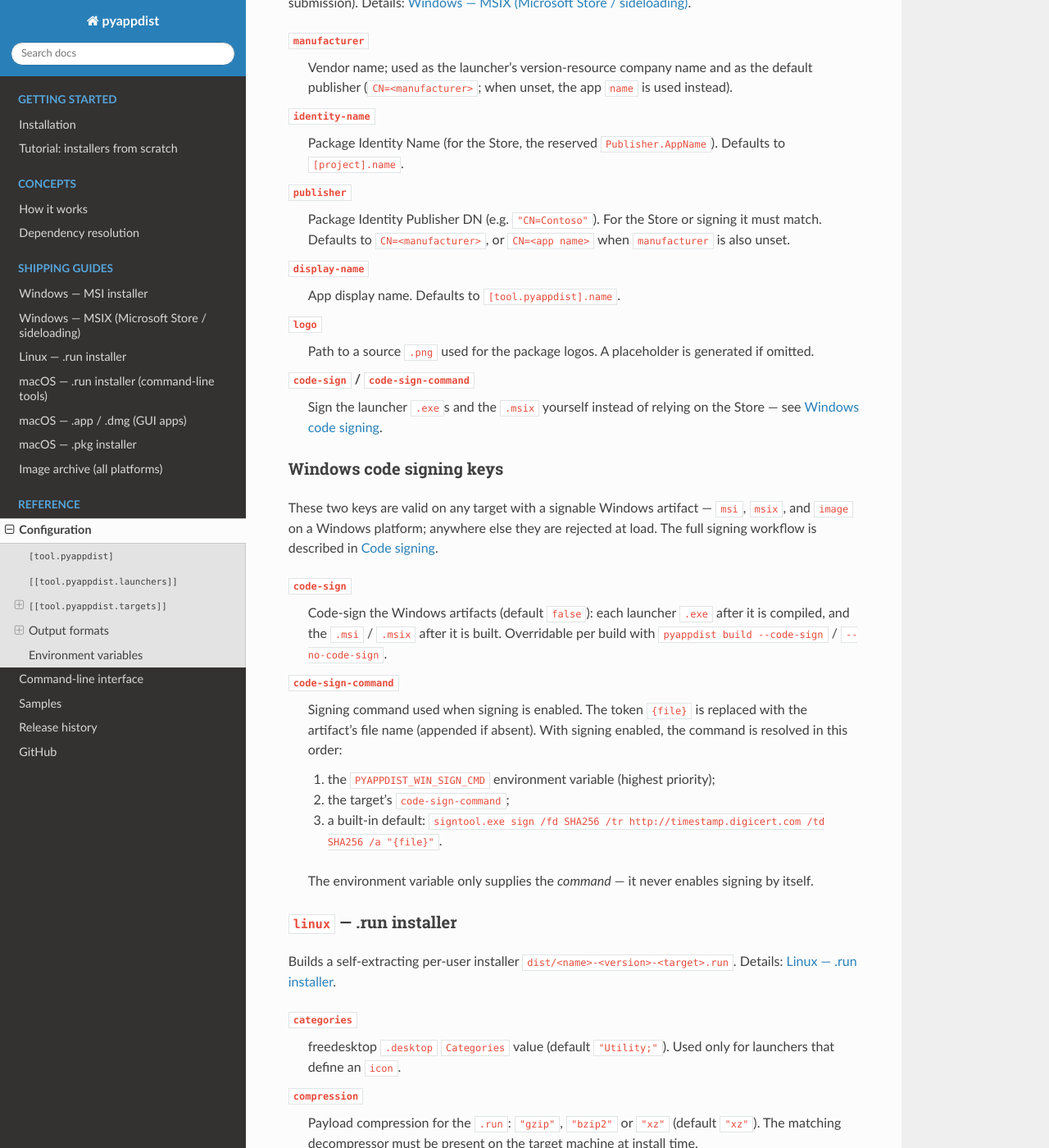
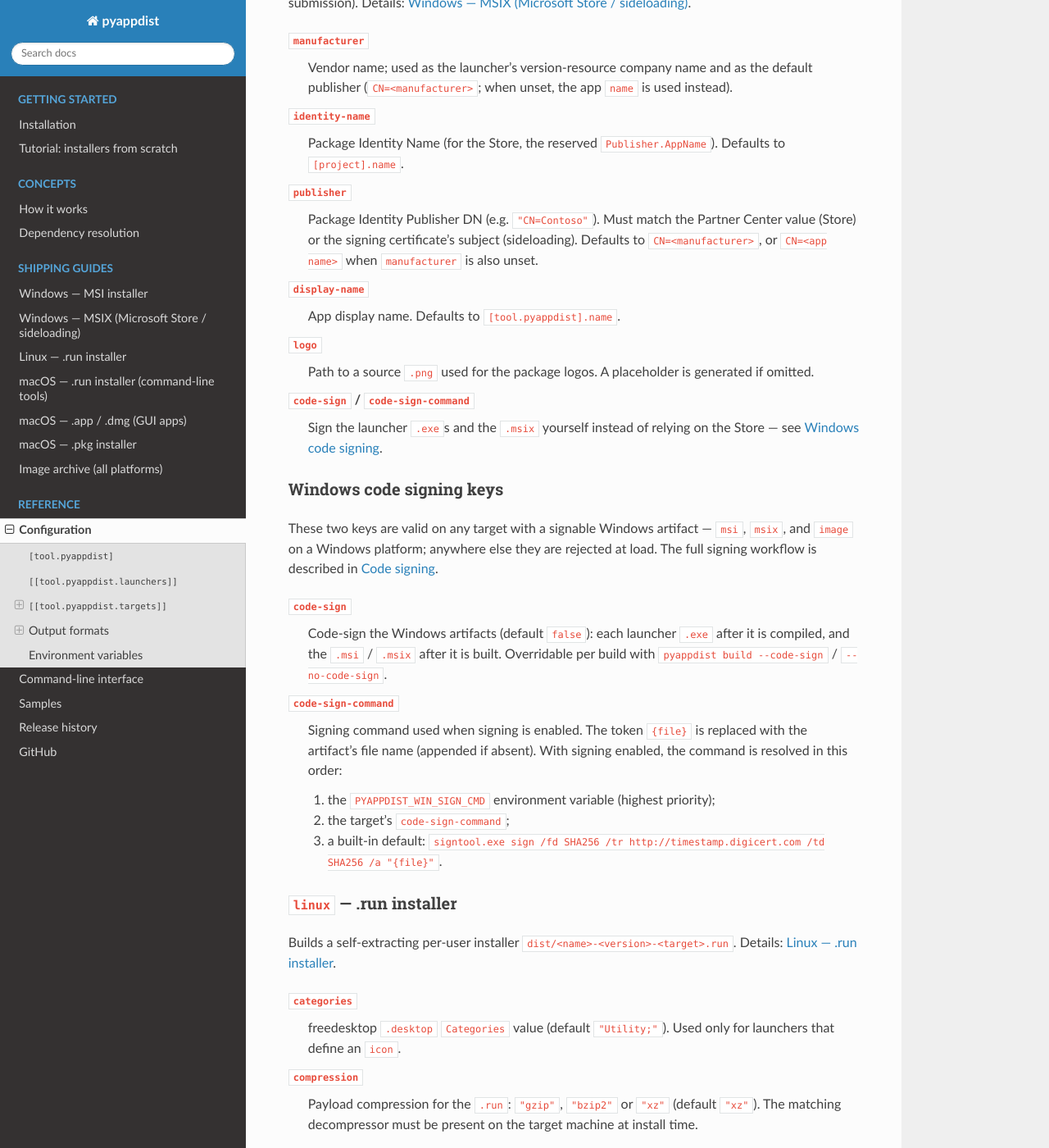
Before and after one commit to atsuoishimoto/pyappdist, a Sphinx documentation site: the page built from docs/configuration.rst, in a window 1280 px wide and 1400 px high, scrolled down 6052 px. Shown: the whole window at 82% size. Built offline with Sphinx 7.4.7 and the Read the Docs theme 3.1.0, drawn with Linux system fonts in a browser that asks for light colours; some of the changed text lies outside the part shown.

Commit message:
docs: drop remaining retired-signing-variable caveats and clarify publisher
- configuration.rst: remove the "the env var never enables signing by
  itself" caveat from the code-sign-command key and the
  PYAPPDIST_WIN_SIGN_CMD reference — how signing is enabled is already
  stated by the code-sign key.
- configuration.rst: spell out what the msix publisher must match (the
  Partner Center value for the Store, the signing certificate's subject
  for sideloading) instead of "for the Store or signing it must match".
- windows-msix.rst: stop repeating the sign-command resolution chain in
  the sideloading section; defer to the MSI code-signing reference.

```diff
--- a/docs/configuration.rst
+++ b/docs/configuration.rst
@@ -320,9 +320,10 @@ Store signs it on submission). Details: :doc:`platforms/windows-msix`.
    Defaults to ``[project].name``.
 
 ``publisher``
-   Package Identity Publisher DN (e.g. ``"CN=Contoso"``). For the Store or
-   signing it must match. Defaults to ``CN=<manufacturer>``, or
-   ``CN=<app name>`` when ``manufacturer`` is also unset.
+   Package Identity Publisher DN (e.g. ``"CN=Contoso"``). Must match the
+   Partner Center value (Store) or the signing certificate's subject
+   (sideloading). Defaults to ``CN=<manufacturer>``, or ``CN=<app name>``
+   when ``manufacturer`` is also unset.
 
 ``display-name``
    App display name. Defaults to ``[tool.pyappdist].name``.
@@ -360,9 +361,6 @@ rejected at load. The full signing workflow is described in
    2. the target's ``code-sign-command``;
    3. a built-in default:
       ``signtool.exe sign /fd SHA256 /tr http://timestamp.digicert.com /td SHA256 /a "{file}"``.
-
-   The environment variable only supplies the *command* — it never enables
-   signing by itself.
 
 ``linux`` — .run installer
 ~~~~~~~~~~~~~~~~~~~~~~~~~~
@@ -499,8 +497,8 @@ corresponding config key.
 
 ``PYAPPDIST_WIN_SIGN_CMD``
    Windows. Signing command for Windows artifacts; overrides
-   ``code-sign-command``. Supplies the command only — it never enables signing
-   by itself. See :ref:`Windows code signing keys <config-win-code-sign>`.
+   ``code-sign-command``. See :ref:`Windows code signing keys
+   <config-win-code-sign>`.
 
 ``PYAPPDIST_WIN_WIX``
    Windows. Absolute path to the ``wix`` executable, instead of looking up
```
Also changed, not shown: docs/platforms/windows-msix.rst (+3 -5 lines).
